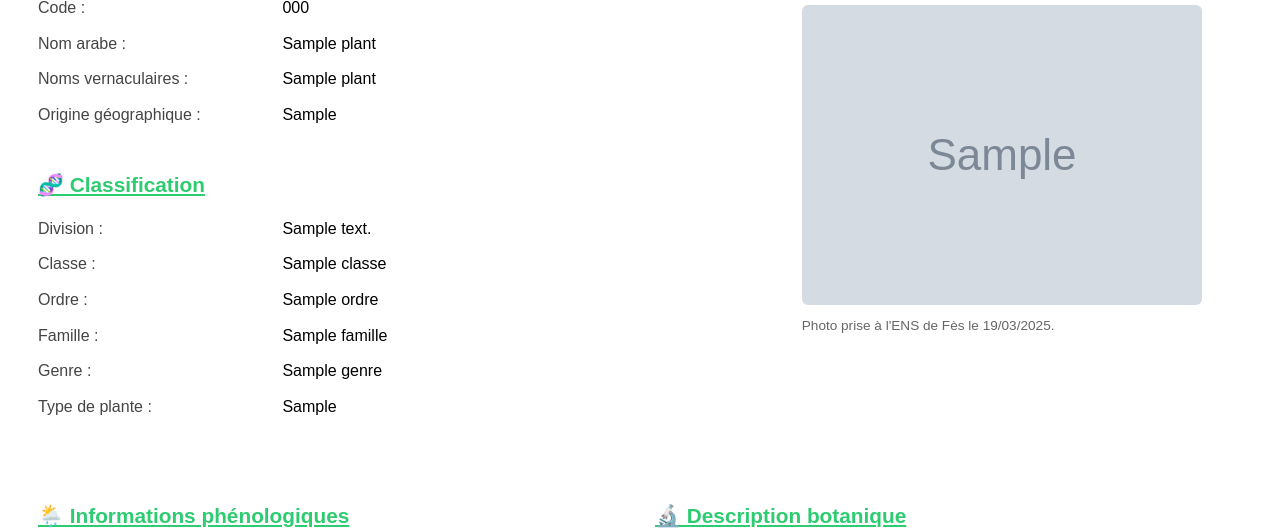
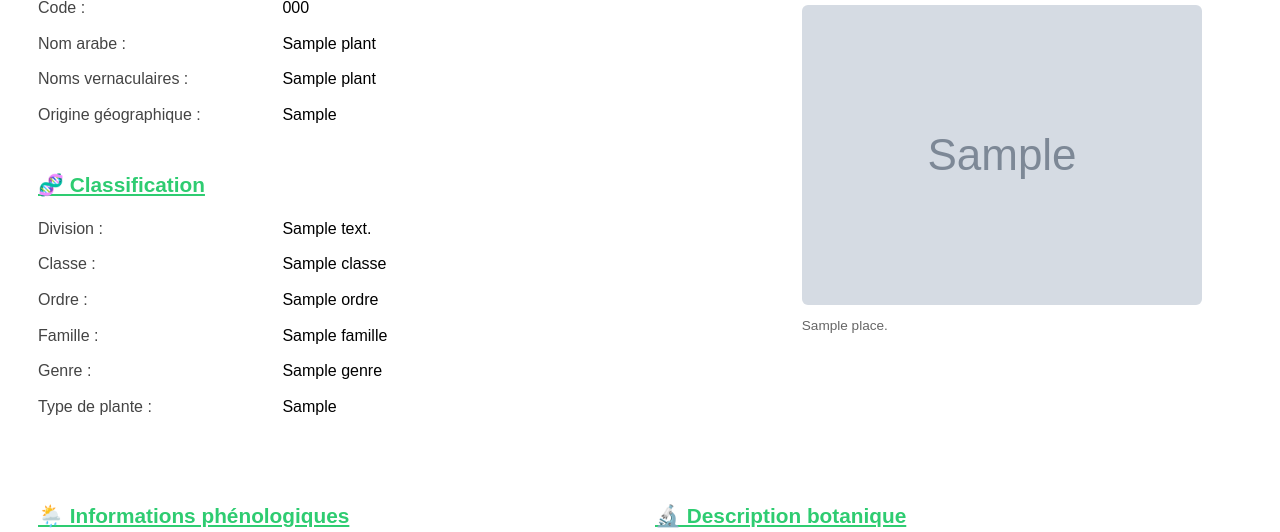
Before and after one commit to Bensley7/plant_qr_recognition, a Flask app: template templates/fiche.html in a window 1280 px wide. Shown: the part 206-738 px from the top of the page. Run offline with Flask 3, Linux system fonts and the light colour scheme; the template is opened without the code that fills it: most values are stand-ins (such as "Sample title", 1, 10 or a date in 2020); grey boxes marked "Sample" are stand-in pictures.

Commit message:
add html

```diff
--- a/templates/fiche.html
+++ b/templates/fiche.html
@@ -81,7 +81,7 @@
     </div>
     <div style="flex: 1.2; min-width: 280px;">
       <img src="{{ url_for('static', filename=plant.image[0]) }}" alt="Image 1" style="width: 100%; border-radius: 6px;">
-      <div style="font-size: 0.85em; color: #666;">Photo prise à l'ENS de Fès le 19/03/2025.</div>
+      <div style="font-size: 0.85em; color: #666;">{{ plant["place"] }}.</div>
     </div>
   </div>
 
@@ -122,14 +122,14 @@
     </div>
     <div style="flex: 1.2; min-width: 280px;">
       <img src="{{ url_for('static', filename=plant.image[0]) }}" alt="Image 1" style="width: 100%; border-radius: 6px;">
-      <div style="font-size: 0.85em; color: #666;">Photo prise à l'ENS de Fès le 19/03/2025.</div>
+      <div style="font-size: 0.85em; color: #666;">{{ plant["place"] }}.</div>
     </div>
   </div>
 
   <div style="display: flex; gap: 30px; flex-wrap: wrap; margin-top: 30px;">
     <div style="flex: 1.2; min-width: 280px;">
       <img src="{{ url_for('static', filename=plant.image[1]) }}" alt="Image 2" style="width: 100%; border-radius: 6px;">
-      <div style="font-size: 0.85em; color: #666;">Photo prise à l'ENS de Fès le 19/03/2025.</div>
+      <div style="font-size: 0.85em; color: #666;">{{ plant["place"] }}.</div>
     </div>
     <div style="flex: 2; min-width: 400px;">
       <div class="section-title">🌦️ Informations phénologiques</div>
@@ -166,14 +166,14 @@
     </div>
     <div style="flex: 1.2; min-width: 280px;">
       <img src="{{ url_for('static', filename=plant.image[0]) }}" alt="Image 1" style="width: 100%; border-radius: 6px;">
-      <div style="font-size: 0.85em; color: #666;">Photo prise à l'ENS de Fès le 19/03/2025.</div>
+      <div style="font-size: 0.85em; color: #666;">{{ plant["place"] }}.</div>
     </div>
   </div>
 
   <div style="display: flex; gap: 30px; flex-wrap: wrap; margin-top: 30px;">
     <div style="flex: 1.2; min-width: 280px;">
       <img src="{{ url_for('static', filename=plant.image[1]) }}" alt="Image 2" style="width: 100%; border-radius: 6px;">
-      <div style="font-size: 0.85em; color: #666;">Photo prise à l'ENS de Fès le 19/03/2025.</div>
+      <div style="font-size: 0.85em; color: #666;">{{ plant["place"] }}.</div>
     </div>
     <div style="flex: 2; min-width: 400px;">
       <div class="section-title">🌦️ Informations phénologiques</div>
@@ -196,7 +196,7 @@
     </div>
     <div style="flex: 1.2; min-width: 280px;">
       <img src="{{ url_for('static', filename=plant.image[2]) }}" alt="Image 3" style="width: 100%; border-radius: 6px;">
-      <div style="font-size: 0.85em; color: #666;">Photo prise à l'ENS de Fès le 19/03/2025.</div>
+      <div style="font-size: 0.85em; color: #666;">{{ plant["place"] }}.</div>
     </div>
   </div>
   {% endif %}
```
